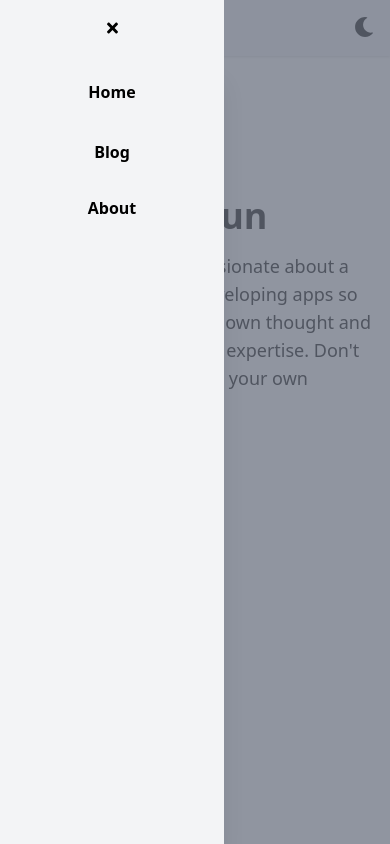
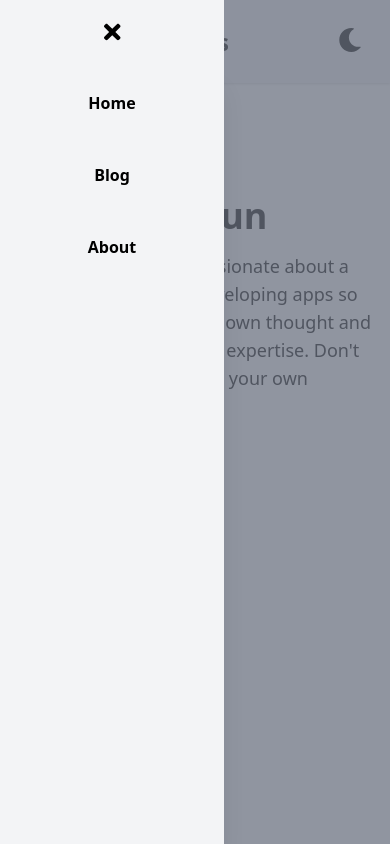
Before and after one commit to jerensl/Blogging, a Next.js app: page / in a window 390 px wide. Both pictures are taken after a click on the button 24 px from the left and 28 px from the top of the page. Shown: the top 844 px of the page. Built offline with nearby package versions, Linux system fonts and the light colour scheme; what @tailwindcss/typography would draw is missing.

Commit message:
adding sidebar transparent for mobile AB#45

```diff
--- a/src/components/Footer.tsx
+++ b/src/components/Footer.tsx
@@ -6,19 +6,19 @@ export const Footer = (): React.ReactElement => {
       <div className="flex space-x-5 py-2">
         <a className="p-2" href="https://github.com/jerensl">
           <FontAwesomeIcon
-            className="text-2xl transform hover:scale-110"
+            className="text-4xl transform hover:scale-110"
             icon={['fab', 'github-square']}
           />
         </a>
         <a className="p-2" href="https://twitter.com/jerensl22">
           <FontAwesomeIcon
-            className="text-2xl transform hover:scale-110"
+            className="text-4xl transform hover:scale-110"
             icon={['fab', 'twitter-square']}
           />
         </a>
         <a className="p-2" href="https://www.linkedin.com/in/jerensl/">
           <FontAwesomeIcon
-            className="text-2xl transform	hover:scale-110"
+            className="text-4xl transform	hover:scale-110"
             icon={['fab', 'linkedin']}
           />
         </a>
--- a/src/components/Navbar.tsx
+++ b/src/components/Navbar.tsx
@@ -12,7 +12,7 @@ export const Navbar = (): React.ReactElement => {
       <div className="flex justify-between place-items-center min-w-max">
         {/* Mobile Nav */}
         <button
-          className="block md:hidden p-4"
+          className="block p-7 md:hidden md:p-4"
           onClick={() => dispatch({ type: 'on' })}
         >
           <FontAwesomeIcon className="text-xl" icon={['fas', 'bars']} />
@@ -20,7 +20,7 @@ export const Navbar = (): React.ReactElement => {
 
         {/* Logo */}
         <Link href="/">
-          <a className="font-bold text-lg">Jerens</a>
+          <a className="font-bold text-2xl">Jerens</a>
         </Link>
 
         {/* Primary Nav */}
--- a/src/components/Sidebar.tsx
+++ b/src/components/Sidebar.tsx
@@ -9,10 +9,6 @@ export const Sidebar = () => {
 
   function closeModal() {
     dispatch({ type: 'off' })
-  }
-
-  function openModal() {
-    dispatch({ type: 'on' })
   }
 
   return (
@@ -56,9 +52,9 @@ export const Sidebar = () => {
                   leaveFrom="opacity-100"
                   leaveTo="opacity-0"
                 >
-                  <button className="py-4" onClick={closeModal}>
+                  <button className="py-5" onClick={closeModal}>
                     <FontAwesomeIcon
-                      className="h-6 w-6"
+                      className="text-2xl"
                       icon={['fas', 'times']}
                     />
                   </button>
@@ -66,24 +62,24 @@ export const Sidebar = () => {
                 <div className="h-full flex flex-col   shadow-xl overflow-y-scroll">
                   <Link href="/">
                     <a
-                      onClick={() => dispatch({ type: 'off' })}
-                      className="py-5 font-semibold hover:bg-gray-200 dark:hover:bg-gray-700"
+                      onClick={closeModal}
+                      className="py-6 font-semibold hover:bg-gray-200 dark:hover:bg-gray-700"
                     >
                       Home
                     </a>
                   </Link>
                   <Link href="/blog">
                     <a
-                      onClick={() => dispatch({ type: 'off' })}
-                      className="py-4 font-semibold hover:bg-gray-200 dark:hover:bg-gray-700"
+                      onClick={closeModal}
+                      className="py-6 font-semibold hover:bg-gray-200 dark:hover:bg-gray-700"
                     >
                       Blog
                     </a>
                   </Link>
                   <Link href="/about">
                     <a
-                      onClick={() => dispatch({ type: 'off' })}
-                      className="py-4 font-semibold hover:bg-gray-200 dark:hover:bg-gray-700"
+                      onClick={closeModal}
+                      className="py-6 font-semibold hover:bg-gray-200 dark:hover:bg-gray-700"
                     >
                       About
                     </a>
--- a/src/components/ThemeSwitcher.tsx
+++ b/src/components/ThemeSwitcher.tsx
@@ -1,6 +1,7 @@
 import { useTheme } from 'next-themes'
 import { useState, useEffect } from 'react'
 import { FontAwesomeIcon } from '@fortawesome/react-fontawesome'
+import { Switch } from '@headlessui/react'
 
 export const ThemeSwitcher = (): React.ReactElement => {
   const [mounted, setMounted] = useState(false)
@@ -12,13 +13,13 @@ export const ThemeSwitcher = (): React.ReactElement => {
 
   return (
     <button
-      className="p-4 hover:bg-gray-200 dark:hover:bg-gray-700"
+      className="p-7 md:p-4 hover:bg-gray-200 dark:hover:bg-gray-700"
       onClick={handleClick}
     >
       {theme === 'light' ? (
-        <FontAwesomeIcon className="text-xl" icon={['fas', 'sun']} />
+        <FontAwesomeIcon className="text-2xl" icon={['fas', 'sun']} />
       ) : (
-        <FontAwesomeIcon className="text-xl" icon={['fas', 'moon']} />
+        <FontAwesomeIcon className="text-2xl" icon={['fas', 'moon']} />
       )}
     </button>
   )
```
Also changed, not shown: 1 other file (tests, documents, lock files or other folders).
